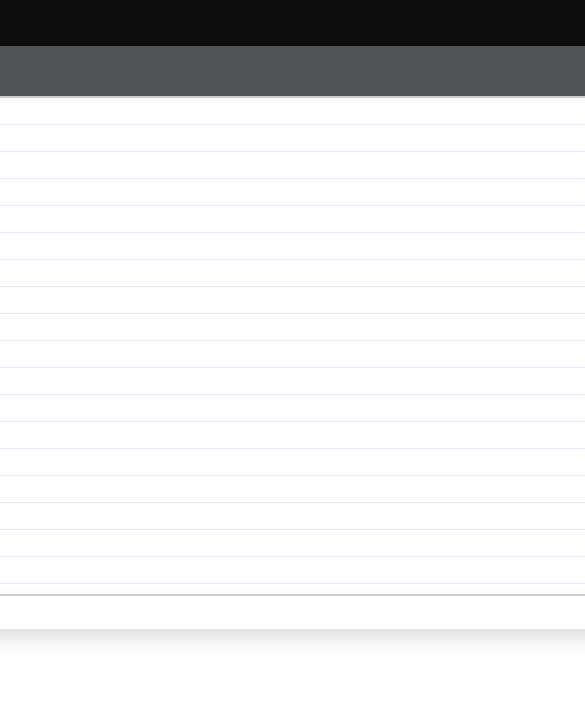
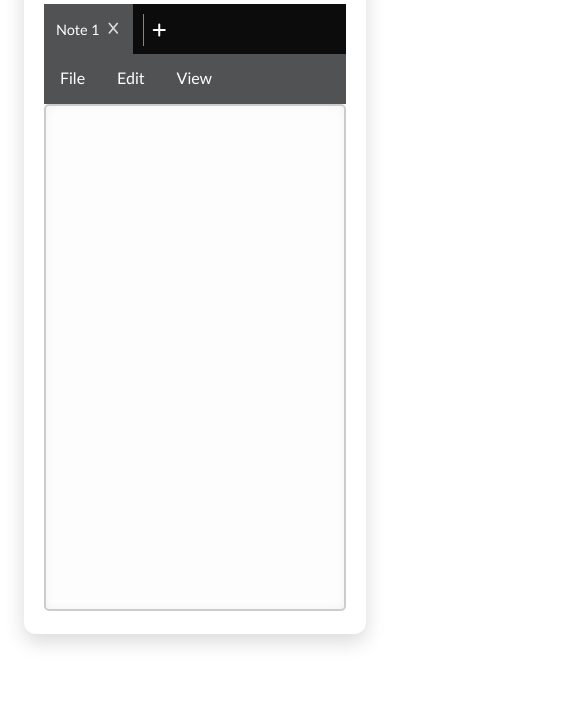
Before and after one commit to janrelle24/note, a plain HTML site: page public/index.html in a window 390 px wide. Shown: the part 156-874 px from the top of the page, 585 px wide, since content can reach past the window. Before the commit the page ends 844 px from the top, so only its background shows below. Drawn offline with Linux system fonts and the light colour scheme.

Commit message:
make it more responsive in different screen size, max-width: 480,768,1024,1200

```diff
--- a/public/index.html
+++ b/public/index.html
@@ -5,10 +5,11 @@
     <meta name="viewport" content="width=device-width, initial-scale=1.0">
     <title>NoteBook</title>
     <link rel="stylesheet" href="styles.css">
+    <link rel="stylesheet" href="responsive.css">
     <link rel="stylesheet" href="https://cdnjs.cloudflare.com/ajax/libs/font-awesome/6.6.0/css/all.min.css">
 </head>
 <body>
-    <main>
+    <main class="app-wrapper">
         <div class="note-container">
             <h1>Notebook</h1>
             <!--add note button-->
--- /dev/null
+++ b/public/responsive.css
@@ -0,0 +1,141 @@
+@media (max-width: 480px) {
+
+    body {
+        padding: 10px;
+        align-items: flex-start;
+    }
+
+    /* Login */
+
+    .login-container {
+        width: 100%;
+        max-width: 350px;
+        padding: 20px;
+    }
+
+    .login-container h1 {
+        font-size: 1.5rem;
+    }
+
+    /* Notes container */
+    .note-container {
+        width: 100%;
+        max-width: 500px;
+        padding: 15px;
+        border-radius: 12px;
+    }
+
+    .note-container h1 {
+        font-size: 1.6rem;
+    }
+
+    .note-tabs{
+        height: 100%;
+        display: flex;
+    }
+
+    .tab-btn {
+        padding: 6px 10px;
+        font-size: 0.8rem;
+        gap: 6px;
+    }
+
+    /* Note area */
+    .note-area {
+        min-width: 100%;
+        min-height: 50vh;
+        font-size: 1rem;
+        line-height: 24px;
+        padding: 15px;
+    }
+
+    /* Modal */
+    .modal-content {
+        width: 90%;
+    }
+
+    /* File list */
+    .file-name {
+        font-size: 13px;
+    }
+
+    .file-actions button {
+        width: 26px;
+        height: 26px;
+        font-size: 12px;
+    }
+}
+@media (max-width: 768px) {
+
+    body {
+        padding: 15px;
+    }
+
+    /* Login */
+    .login-container {
+        max-width: 380px;
+    }
+
+    /* Notes */
+    .note-container {
+        max-width: 100%;
+        padding: 20px;
+    }
+
+    .note-container h1 {
+        font-size: 1.9rem;
+    }
+
+    /* Note area */
+    .note-area {
+        min-width: 100%;
+        min-height: 55vh;
+        font-size: 1.05rem;
+    }
+
+    /* Tabs */
+    .tab-btn {
+        padding: 7px 12px;
+        font-size: 0.85rem;
+    }
+
+    /* Modal */
+    .modal-content {
+        width: 340px;
+    }
+}
+@media (max-width: 1024px) {
+
+    /* Main container */
+    .note-container {
+        max-width: 95%;
+    }
+
+    /* Note area */
+    .note-area {
+        min-width: 100%;
+        min-height: 60vh;
+    }
+
+    /* Tabs */
+    .tab-btn {
+        font-size: 0.9rem;
+        padding: 8px 12px;
+    }
+
+    /* File list */
+    .file-name {
+        max-width: 220px;
+    }
+}
+@media (min-width: 1200px) {
+
+    .note-container {
+        max-width: 1100px;
+    }
+
+    .note-area {
+        min-height: 65vh;
+        font-size: 1.15rem;
+    }
+}
--- a/public/styles.css
+++ b/public/styles.css
@@ -2,6 +2,10 @@
     margin: 0;
     padding: 0;
     box-sizing: border-box;
+}
+html, body {
+    width: 100%;
+    overflow-x: hidden;
 }
 body{
     font-family: 'Gill Sans', 'Gill Sans MT', Calibri, 'Trebuchet MS', sans-serif;
@@ -13,7 +17,8 @@ body{
 /*start login design*/
 .login-container{
     background-color: white;
-    width: 350px;
+    width: 100%;
+    max-width: 400px;
     padding: 30px;
     border-radius: 6px;
     box-shadow: 0 4px 10px rgba(0,0,0,0.1);
@@ -89,9 +94,18 @@ body{
     margin-right: 8px;
 }
 /*end logout design*/
+.app-wrapper {
+    width: 100%;
+    min-height: 100vh;
+    display: flex;
+    justify-content: center;
+    align-items: center;
+}
+
 .note-container{
     background: #fff;
     width: 100%;
+    max-width: 1000px;
     padding: 30px;
     border-radius: 20px;
     box-shadow: 0px 8px 20px rgba(0,0,0,0.15);
@@ -163,10 +177,11 @@ body{
 
 .note-area {
     overflow: hidden;
-    width: 800px;
-    height: 500px;
+    width: 100%;
+    min-width: 90vh;
+    min-height: 60vh;
+    max-height: 90vh;
     padding: 20px;
-    padding-top: 25px;
     font-size: 1.1rem;
     border: 2px solid #ddd;
     border-radius: 5px;
@@ -177,13 +192,6 @@ body{
     transition: 0.3s;
     line-height: 27px;
     border: 2px solid #ccc;
-    resize: none;
-    outline: none;
-    background-image: repeating-linear-gradient(
-        white 0px,
-        white 26px,
-        #c7d2fe 27px
-    );
 }
 
 
--- a/server/server.js
+++ b/server/server.js
@@ -46,11 +46,6 @@ app.post("/api/register", async (req, res) =>{
         return res.status(400).json({ error: "All fields required" });
     }
     try{
-        /*
-        const hashed = await bcrypt.hash(password, 10);
-        const user = new User({ username, password: hashed});
-        await user.save();
-        res.json({ success: true });*/
         const exists = await User.findOne({
             $or: [{ username }, { email }]
         });
```
Also changed, not shown: public/login.html (+3 -0 lines), public/script.js (+0 -16 lines), public/signup.html (+3 -0 lines).
